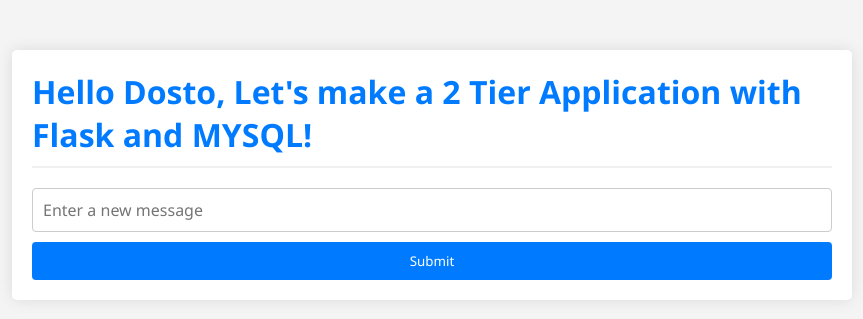
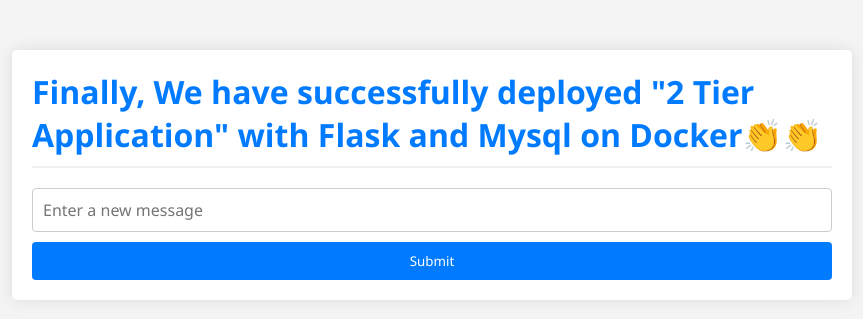
Before and after one commit to Uj5Ghare/Flask-Twotier-App, a Flask app: page / in a window 1280 px wide. Shown: the top 319 px of the page, without its empty margins (208-1071 px from the left). Run offline with Flask 2, Linux system fonts and the light colour scheme; data that the repository does not hold is empty; some libraries are stand-ins or nearby versions.

Commit message:
Update index.html

```diff
--- a/templates/index.html
+++ b/templates/index.html
@@ -93,8 +93,7 @@
 
 <body>
     <div class="container">
-        <h1>Hello Dosto,
-            Let's make a 2 Tier Application with Flask and MYSQL!</h1>
+        <h1> Finally, We have successfully deployed "2 Tier Application" with Flask and Mysql on Docker👏👏</h1>
         {% for message in messages %}
             <p>{{ message[0] }}</p>
         {% endfor %}
```
